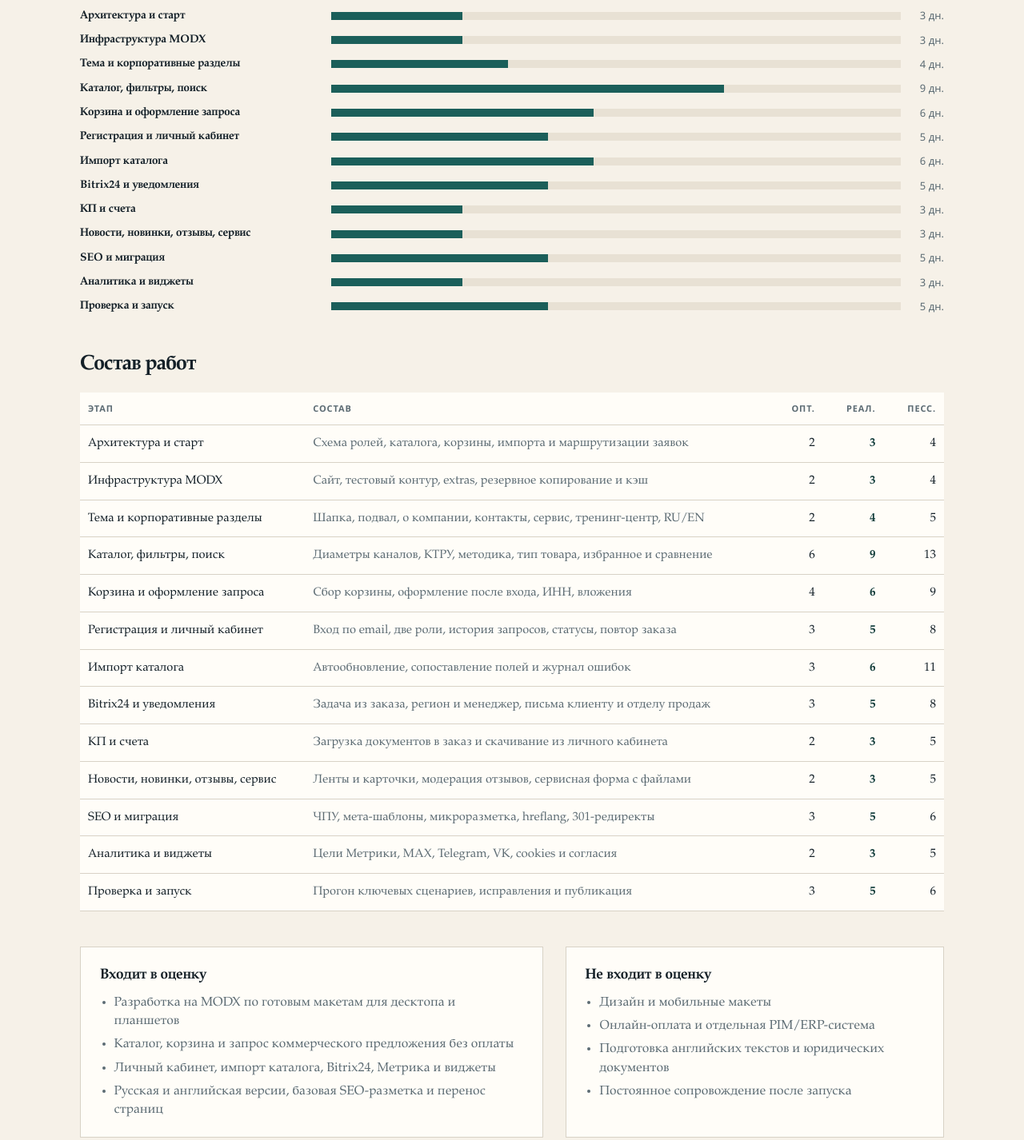
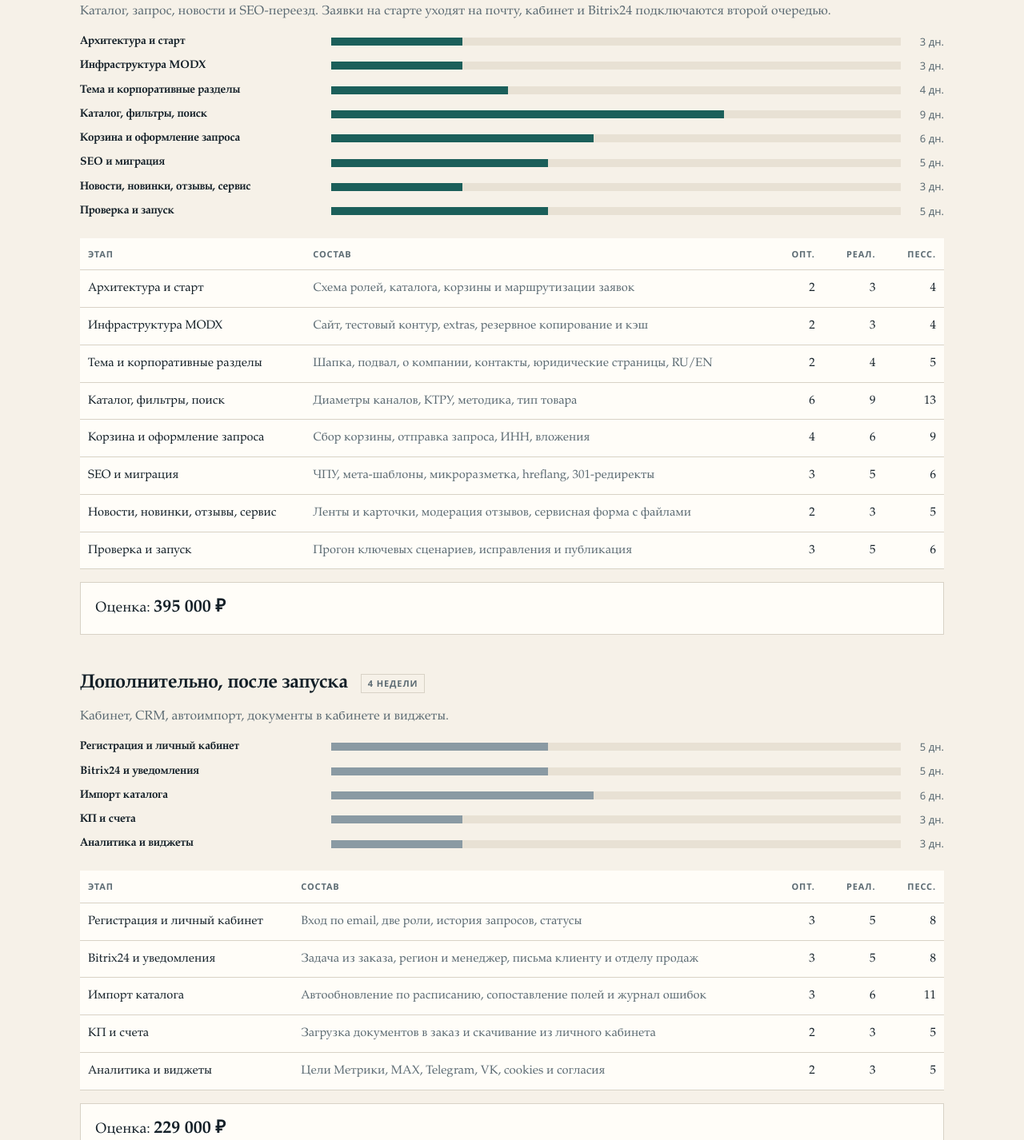
Before and after one commit to Mor-And/estimate, a plain HTML site: page index.html in a window 1280 px wide. Shown: the part 461-1887 px from the top of the page at 80% size. Drawn offline with Linux system fonts and the light colour scheme.

Commit message:
2 stage + price

```diff
--- a/index.html
+++ b/index.html
@@ -125,10 +125,24 @@
       text-transform: uppercase;
       color: var(--muted);
     }
-    h2 {
-      font-size: 26px;
-      margin: 0 0 16px;
-      letter-spacing: -0.02em;
+    .fill.later { background: #8a9aa3; }
+    h2 .tag {
+      display: inline-block;
+      margin-left: 10px;
+      padding: 3px 8px;
+      font-family: "Segoe UI", "Helvetica Neue", sans-serif;
+      font-size: 11px;
+      letter-spacing: 0.08em;
+      text-transform: uppercase;
+      color: var(--muted);
+      border: 1px solid var(--line);
+      font-weight: 600;
+      vertical-align: middle;
+    }
+    .note {
+      margin: -8px 0 16px;
+      color: var(--muted);
+      font-size: 16px;
     }
     section { margin: 44px 0; }
     .bars { display: grid; gap: 10px; }
@@ -161,6 +175,14 @@
       text-align: right;
       color: var(--muted);
     }
+    .total {
+      margin: 16px 0 0;
+      padding: 16px 18px;
+      background: var(--card);
+      border: 1px solid var(--line);
+      font-size: 18px;
+    }
+    .total strong { font-size: 22px; }
     table {
       width: 100%;
       border-collapse: collapse;
@@ -249,18 +271,17 @@
     </div>
 
     <div class="stats">
-      <div class="stat"><strong id="d-days">60 дн.</strong><span>Объём работ</span></div>
-      <div class="stat"><strong id="d-hours">480 ч</strong><span>Часы разработки</span></div>
-      <div class="stat"><strong id="d-weeks">12 недель</strong><span>Календарный срок</span></div>
+      <div class="stat"><strong id="d-must">38 дн.</strong><span>Обязательный этап</span></div>
+      <div class="stat"><strong id="d-later">22 дн.</strong><span>Дополнительно</span></div>
+      <div class="stat"><strong id="d-days">60 дн.</strong><span>Всего</span></div>
+      <div class="stat"><strong id="d-weeks">12 недель</strong><span>Срок всего</span></div>
     </div>
 
     <section>
-      <h2>Распределение по этапам</h2>
-      <div class="bars" id="bars"></div>
-    </section>
-
-    <section>
-      <h2>Состав работ</h2>
+      <h2>Обязательный этап <span class="tag" id="must-weeks">8 недель</span></h2>
+      <p class="note">Каталог, запрос, новости и SEO-переезд. Заявки на старте уходят на почту, кабинет и Bitrix24 подключаются второй очередью.</p>
+      <div class="bars" id="must-bars"></div>
+      <br/>
       <table>
         <thead>
           <tr>
@@ -271,8 +292,29 @@
             <th class="num">Песс.</th>
           </tr>
         </thead>
-        <tbody id="rows"></tbody>
+        <tbody id="must-rows"></tbody>
       </table>
+      <p class="total" id="must-cost">Оценка: 395 000 ₽</p>
+    </section>
+
+    <section>
+      <h2>Дополнительно, после запуска <span class="tag" id="later-weeks">4 недели</span></h2>
+      <p class="note">Кабинет, CRM, автоимпорт, документы в кабинете и виджеты.</p>
+      <div class="bars" id="later-bars"></div>
+      <br/>
+      <table>
+        <thead>
+          <tr>
+            <th>Этап</th>
+            <th>Состав</th>
+            <th class="num">Опт.</th>
+            <th class="num">Реал.</th>
+            <th class="num">Песс.</th>
+          </tr>
+        </thead>
+        <tbody id="later-rows"></tbody>
+      </table>
+      <p class="total" id="later-cost">Оценка: 229 000 ₽</p>
     </section>
 
 
@@ -281,8 +323,8 @@
         <h3>Входит в оценку</h3>
         <ul>
           <li>Разработка на MODX по готовым макетам для десктопа и планшетов</li>
-          <li>Каталог, корзина и запрос коммерческого предложения без оплаты</li>
-          <li>Личный кабинет, импорт каталога, Bitrix24, Метрика и виджеты</li>
+          <li>Каталог, корзина, новости и SEO-миграция — в обязательном этапе</li>
+          <li>Кабинет, Bitrix24, автоимпорт, КП в кабинете и виджеты — после запуска</li>
           <li>Русская и английская версии, базовая SEO-разметка и перенос страниц</li>
         </ul>
       </div>
@@ -304,50 +346,75 @@
 
   <script>
     const WORK = [
-      { name: "Архитектура и старт", scope: "Схема ролей, каталога, корзины, импорта и маршрутизации заявок", opt: 2, real: 3, pess: 4 },
-      { name: "Инфраструктура MODX", scope: "Сайт, тестовый контур, extras, резервное копирование и кэш", opt: 2, real: 3, pess: 4 },
-      { name: "Тема и корпоративные разделы", scope: "Шапка, подвал, о компании, контакты, сервис, тренинг-центр, RU/EN", opt: 2, real: 4, pess: 5 },
-      { name: "Каталог, фильтры, поиск", scope: "Диаметры каналов, КТРУ, методика, тип товара, избранное и сравнение", opt: 6, real: 9, pess: 13 },
-      { name: "Корзина и оформление запроса", scope: "Сбор корзины, оформление после входа, ИНН, вложения", opt: 4, real: 6, pess: 9 },
-      { name: "Регистрация и личный кабинет", scope: "Вход по email, две роли, история запросов, статусы, повтор заказа", opt: 3, real: 5, pess: 8 },
-      { name: "Импорт каталога", scope: "Автообновление, сопоставление полей и журнал ошибок", opt: 3, real: 6, pess: 11 },
-      { name: "Bitrix24 и уведомления", scope: "Задача из заказа, регион и менеджер, письма клиенту и отделу продаж", opt: 3, real: 5, pess: 8 },
-      { name: "КП и счета", scope: "Загрузка документов в заказ и скачивание из личного кабинета", opt: 2, real: 3, pess: 5 },
-      { name: "Новости, новинки, отзывы, сервис", scope: "Ленты и карточки, модерация отзывов, сервисная форма с файлами", opt: 2, real: 3, pess: 5 },
-      { name: "SEO и миграция", scope: "ЧПУ, мета-шаблоны, микроразметка, hreflang, 301-редиректы", opt: 3, real: 5, pess: 6 },
-      { name: "Аналитика и виджеты", scope: "Цели Метрики, MAX, Telegram, VK, cookies и согласия", opt: 2, real: 3, pess: 5 },
-      { name: "Проверка и запуск", scope: "Прогон ключевых сценариев, исправления и публикация", opt: 3, real: 5, pess: 6 }
+      { name: "Архитектура и старт", scope: "Схема ролей, каталога, корзины и маршрутизации заявок", opt: 2, real: 3, pess: 4, later: false },
+      { name: "Инфраструктура MODX", scope: "Сайт, тестовый контур, extras, резервное копирование и кэш", opt: 2, real: 3, pess: 4, later: false },
+      { name: "Тема и корпоративные разделы", scope: "Шапка, подвал, о компании, контакты, юридические страницы, RU/EN", opt: 2, real: 4, pess: 5, later: false },
+      { name: "Каталог, фильтры, поиск", scope: "Диаметры каналов, КТРУ, методика, тип товара", opt: 6, real: 9, pess: 13, later: false },
+      { name: "Корзина и оформление запроса", scope: "Сбор корзины, отправка запроса, ИНН, вложения", opt: 4, real: 6, pess: 9, later: false },
+      { name: "SEO и миграция", scope: "ЧПУ, мета-шаблоны, микроразметка, hreflang, 301-редиректы", opt: 3, real: 5, pess: 6, later: false },
+      { name: "Новости, новинки, отзывы, сервис", scope: "Ленты и карточки, модерация отзывов, сервисная форма с файлами", opt: 2, real: 3, pess: 5, later: false },
+      { name: "Проверка и запуск", scope: "Прогон ключевых сценариев, исправления и публикация", opt: 3, real: 5, pess: 6, later: false },
+      { name: "Регистрация и личный кабинет", scope: "Вход по email, две роли, история запросов, статусы", opt: 3, real: 5, pess: 8, later: true },
+      { name: "Bitrix24 и уведомления", scope: "Задача из заказа, регион и менеджер, письма клиенту и отделу продаж", opt: 3, real: 5, pess: 8, later: true },
+      { name: "Импорт каталога", scope: "Автообновление по расписанию, сопоставление полей и журнал ошибок", opt: 3, real: 6, pess: 11, later: true },
+      { name: "КП и счета", scope: "Загрузка документов в заказ и скачивание из личного кабинета", opt: 2, real: 3, pess: 5, later: true },
+      { name: "Аналитика и виджеты", scope: "Цели Метрики, MAX, Telegram, VK, cookies и согласия", opt: 2, real: 3, pess: 5, later: true }
     ];
 
     const META = {
-      optimistic: { weeks: "7 недель" },
-      realistic: { weeks: "12 недель" },
-      pessimistic: { weeks: "18 недель" }
+      optimistic: { weeks: "7 недель", mustWeeks: "5 недель", laterWeeks: "3 недели" },
+      realistic: { weeks: "12 недель", mustWeeks: "8 недель", laterWeeks: "4 недели" },
+      pessimistic: { weeks: "18 недель", mustWeeks: "10 недель", laterWeeks: "7 недель" }
     };
 
+    const RATE = 1300;
+
+    function money(days) {
+      const n = Math.round((days * 8 * RATE) / 1000) * 1000;
+      return n.toLocaleString("ru-RU") + " ₽";
+    }
+
     const daysOf = (item, s) => item[s === "optimistic" ? "opt" : s === "pessimistic" ? "pess" : "real"];
-    const sum = (s) => WORK.reduce((n, item) => n + daysOf(item, s), 0);
+    const group = (later) => WORK.filter((item) => item.later === later);
+    const sum = (s, later) => group(later).reduce((n, item) => n + daysOf(item, s), 0);
+    const sumReal = (later) => group(later).reduce((n, item) => n + item.real, 0);
     const max = Math.max(...WORK.flatMap((i) => [i.opt, i.real, i.pess]));
 
-    function render(scenario) {
-      const days = sum(scenario);
-      document.getElementById("d-days").textContent = days + " дн.";
-      document.getElementById("d-hours").textContent = (days * 8) + " ч";
-      document.getElementById("d-weeks").textContent = META[scenario].weeks;
-
-      document.getElementById("bars").innerHTML = WORK.map((item) => {
+    function barsHtml(items, scenario, later) {
+      return items.map((item) => {
         const d = daysOf(item, scenario);
         const w = Math.round((d / max) * 100);
-        return '<div class="bar-row"><b>' + item.name + '</b><div class="track"><div class="fill" style="width:' + w + '%"></div></div><em>' + d + ' дн.</em></div>';
+        return '<div class="bar-row"><b>' + item.name + '</b><div class="track"><div class="fill' + (later ? " later" : "") + '" style="width:' + w + '%"></div></div><em>' + d + ' дн.</em></div>';
       }).join("");
+    }
 
-      const col = scenario === "optimistic" ? 0 : scenario === "pessimistic" ? 2 : 1;
-      document.getElementById("rows").innerHTML = WORK.map((item) => {
+    function rowsHtml(items, col) {
+      return items.map((item) => {
         const cells = [item.opt, item.real, item.pess].map((n, i) =>
           '<td class="num' + (i === col ? " current" : "") + '">' + n + "</td>"
         ).join("");
-        return '<tr class="current"><td>' + item.name + '</td><td class="scope">' + item.scope + "</td>" + cells + "</tr>";
+        return "<tr><td>" + item.name + '</td><td class="scope">' + item.scope + "</td>" + cells + "</tr>";
       }).join("");
+    }
+
+    function render(scenario) {
+      const mustDays = sum(scenario, false);
+      const laterDays = sum(scenario, true);
+      const days = mustDays + laterDays;
+      document.getElementById("d-must").textContent = mustDays + " дн.";
+      document.getElementById("d-later").textContent = laterDays + " дн.";
+      document.getElementById("d-days").textContent = days + " дн.";
+      document.getElementById("d-weeks").textContent = META[scenario].weeks;
+      document.getElementById("must-weeks").textContent = META[scenario].mustWeeks;
+      document.getElementById("later-weeks").textContent = META[scenario].laterWeeks;
+      document.getElementById("must-cost").innerHTML = "Оценка: <strong>" + money(sumReal(false)) + "</strong>";
+      document.getElementById("later-cost").innerHTML = "Оценка: <strong>" + money(sumReal(true)) + "</strong>";
+
+      const col = scenario === "optimistic" ? 0 : scenario === "pessimistic" ? 2 : 1;
+      document.getElementById("must-bars").innerHTML = barsHtml(group(false), scenario, false);
+      document.getElementById("later-bars").innerHTML = barsHtml(group(true), scenario, true);
+      document.getElementById("must-rows").innerHTML = rowsHtml(group(false), col);
+      document.getElementById("later-rows").innerHTML = rowsHtml(group(true), col);
     }
 
     document.querySelectorAll(".switch button").forEach((btn) => {
```
